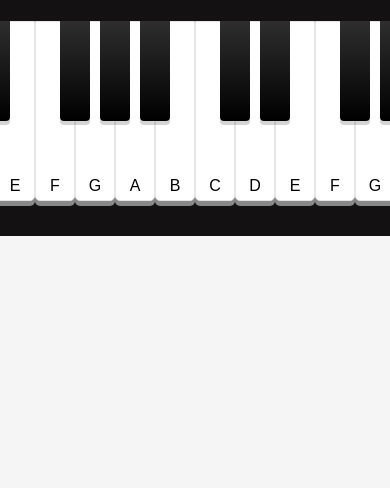
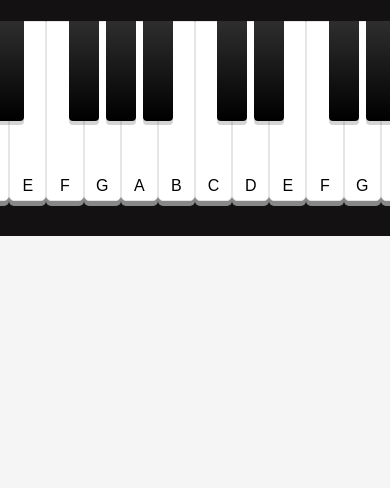
Before and after one commit to MohammadMahdi-Mosleh/13-Piano, a plain HTML site: page index.html in a window 390 px wide. Shown: the part 356-844 px from the top of the page. Drawn offline with Linux system fonts and the light colour scheme.

Commit message:
Make project responsive

```diff
--- a/style.css
+++ b/style.css
@@ -11,7 +11,7 @@
   box-sizing: border-box;
   margin: 0;
   padding: 0;
-  font-family: Arial;
+  font-family: Arial, Helvetica, sans-serif;
 }
 
 body {
@@ -24,6 +24,9 @@ body {
 
 .container {
   padding: 35px 40px;
+  width: 90vw;
+  max-width: 1000px;
+  min-width: 600px;
   background-color: rgb(19, 17, 17);
   border-radius: var(--container-radius);
 }
@@ -47,6 +50,7 @@ body {
 
 .piano {
   display: flex;
+  width: 100%;
 }
 
 .key {
@@ -56,10 +60,10 @@ body {
 }
 
 .white-key {
+  flex: 1;
   display: flex;
   justify-content: center;
   align-items: end;
-  width: 40px;
   height: 180px;
   background-color: white;
   box-shadow: var(--Wkey-box-shadow);
```
